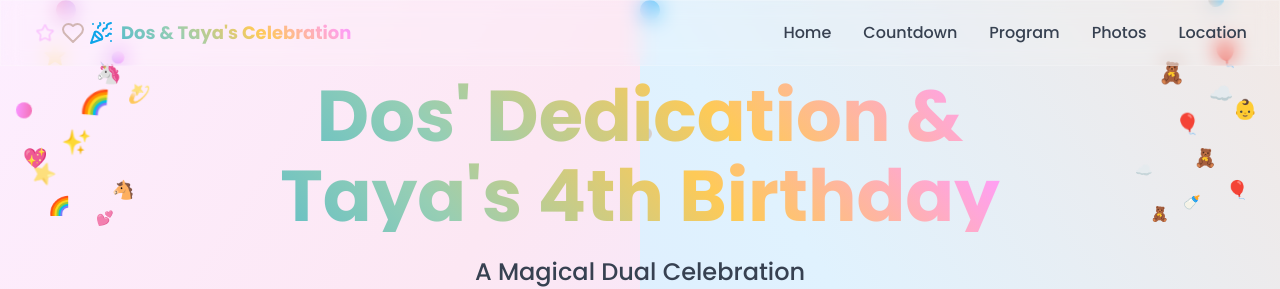
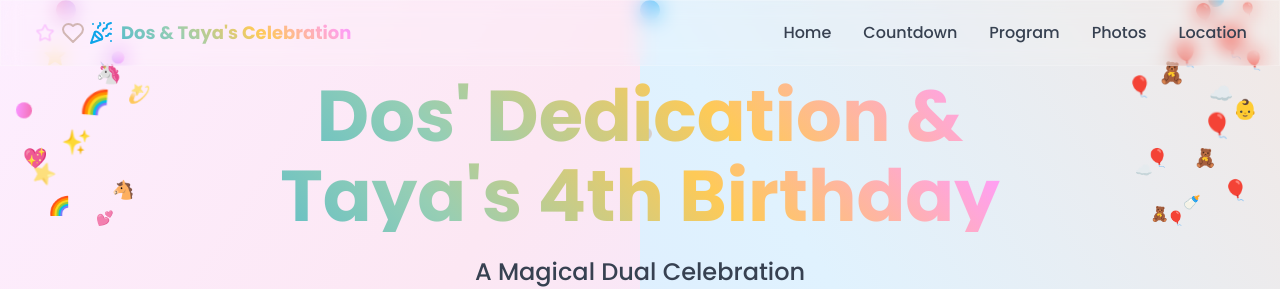
Before and after one commit to nyel21/pony-balloon-invites-3d, a React (Vite) app: page / in a window 1280 px wide. Shown: the top 289 px of the page. Built offline with nearby package versions, Linux system fonts and the light colour scheme.

Commit message:
Add more hot air balloons on Dos' side
Added more hot air balloon elements to the hero section on Dos' side.

```diff
--- a/src/components/HeroSection.tsx
+++ b/src/components/HeroSection.tsx
@@ -1,4 +1,3 @@
-
 import React from 'react';
 import { Calendar, Clock, MapPin } from 'lucide-react';
 import EventDetails from './EventDetails';
@@ -46,10 +45,17 @@ const HeroSection = () => {
           <div className="w-1/2 bg-gradient-to-bl from-teddy-100 via-balloon-100 to-blue-100 relative">
             {/* Teddy Bear & Hot Air Balloon Particles */}
             <div className="absolute inset-0">
-              {/* Hot air balloons */}
-              <div className="absolute top-12 right-10 text-2xl animate-float" style={{ animationDelay: '0.5s' }}>🎈</div>
-              <div className="absolute top-28 right-20 text-xl animate-float" style={{ animationDelay: '1.5s' }}>🎈</div>
-              <div className="absolute top-44 right-8 text-lg animate-float" style={{ animationDelay: '2.5s' }}>🎈</div>
+              {/* Hot air balloons - More balloons added */}
+              <div className="absolute top-8 right-8 text-3xl animate-float" style={{ animationDelay: '0s' }}>🎈</div>
+              <div className="absolute top-12 right-20 text-2xl animate-float" style={{ animationDelay: '0.5s' }}>🎈</div>
+              <div className="absolute top-20 right-32 text-xl animate-float" style={{ animationDelay: '1s' }}>🎈</div>
+              <div className="absolute top-28 right-12 text-2xl animate-float" style={{ animationDelay: '1.5s' }}>🎈</div>
+              <div className="absolute top-36 right-28 text-lg animate-float" style={{ animationDelay: '2s' }}>🎈</div>
+              <div className="absolute top-44 right-8 text-xl animate-float" style={{ animationDelay: '2.5s' }}>🎈</div>
+              <div className="absolute top-52 right-24 text-sm animate-float" style={{ animationDelay: '3s' }}>🎈</div>
+              <div className="absolute top-14 right-4 text-lg animate-float" style={{ animationDelay: '0.7s' }}>🎈</div>
+              <div className="absolute top-38 right-16 text-xl animate-float" style={{ animationDelay: '2.3s' }}>🎈</div>
+              <div className="absolute top-26 right-6 text-sm animate-float" style={{ animationDelay: '1.8s' }}>🎈</div>
 
               {/* Teddy bears */}
               <div className="absolute top-16 right-24 text-xl animate-bounce-soft" style={{ animationDelay: '1s' }}>🧸</div>
```
